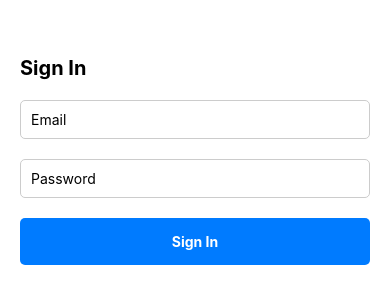
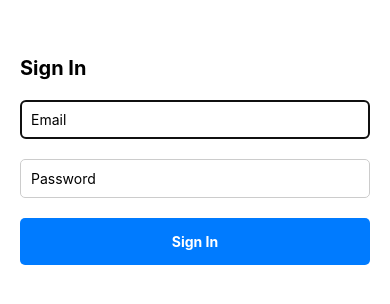
Before and after one commit to JoaoDevel/Expo-Auth, a React Native app: screen / in a window 390 px wide. Shown: the part 262-566 px from the top of the page. Built offline with nearby package versions, Linux system fonts and the light colour scheme.

Commit message:
text input props

```diff
--- a/App.tsx
+++ b/App.tsx
@@ -3,10 +3,10 @@
 
 export default function App() {
   return (
-    <View style={styles.container}>
+    <View  style={styles.container}>
       <Text style={styles.title}>Sign In</Text>
 
-      <TextInput placeholder="Email" style={styles.input}/>
+      <TextInput placeholder="Email" style={styles.input} autoFocus autoCapitalize="none" keyboardType="email-address" autoComplete="email"/>
       <TextInput placeholder="Password" style={styles.input} secureTextEntry={true}/>
 
       <Pressable onPress={() => console.log("Pressable")} style={styles.button}>
```
